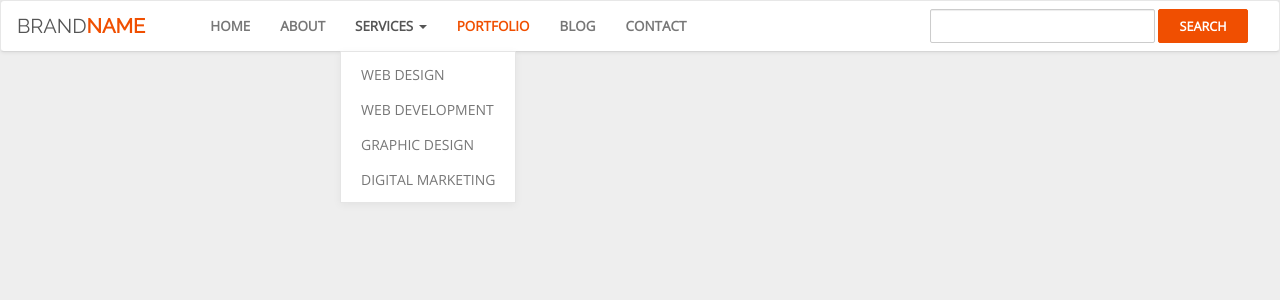
After one commit to Ammoh-Moringa/Hospital-management, a Django app: template hospital/templates/navbar.html in a window 1280 px wide, after a click on "SERVICES". The commit adds this page. Shown: the top 300 px of the page. Run offline with Django 3.2, Linux system fonts and the light colour scheme; the template is opened without the code that fills it, so the values that code supplies are empty; some libraries are stand-ins or nearby versions.

Commit message:
Add Navbar

```diff
--- a/hospital/templates/index.html
+++ b/hospital/templates/index.html
@@ -1 +1,4 @@
+{% extends 'base.html'%}
+{% block content %}
 <h1>Covid-19 Hospital Management</h1>
+{% endblock %}
--- /dev/null
+++ b/hospital/templates/navbar.html
@@ -0,0 +1,160 @@
+<!DOCTYPE html>
+<html lang="en">
+<head>
+<meta charset="utf-8">
+<meta http-equiv="X-UA-Compatible" content="IE=edge">
+<meta name="viewport" content="width=device-width, initial-scale=1">
+<title>Hospita-Management</title>
+<link href="https://fonts.googleapis.com/css?family=Raleway|Open+Sans" rel="stylesheet">
+<link rel="stylesheet" href="https://fonts.googleapis.com/icon?family=Material+Icons">
+<link rel="stylesheet" href="https://maxcdn.bootstrapcdn.com/font-awesome/4.7.0/css/font-awesome.min.css">
+<link rel="stylesheet" href="https://maxcdn.bootstrapcdn.com/bootstrap/3.3.7/css/bootstrap.min.css">
+<script src="https://ajax.googleapis.com/ajax/libs/jquery/1.12.4/jquery.min.js"></script>
+<script src="https://maxcdn.bootstrapcdn.com/bootstrap/3.3.7/js/bootstrap.min.js"></script>
+<style>
+	body {
+		background: #eeeeee;
+		font-family: 'Open Sans', sans-serif;
+	}
+    .form-inline {
+        display: inline-block;
+    }
+	.navbar {
+		font-size: 14px;
+		background: #fff;
+		padding-left: 16px;
+		padding-right: 16px;
+		border-bottom: 1px solid #d6d6d6;
+		box-shadow: 0 0 4px rgba(0,0,0,.1);
+	}
+	.navbar .navbar-brand {
+		color: #555;
+		padding-left: 0;
+		font-size: 20px;
+		padding-right: 50px;
+		font-family: 'Raleway', sans-serif;
+		text-transform: uppercase;
+	}
+	.navbar .navbar-brand b {
+		font-weight: bold;
+		color: #f04f01;
+	}
+	.navbar ul.nav li {
+		font-size: 96%;
+		font-weight: bold;
+		text-transform: uppercase;
+	}
+	.navbar ul.nav li.active a, .navbar ul.nav li.active a:hover, .navbar ul.nav li.active a:focus {
+		color: #f04f01 !important;
+		background: transparent !important;
+	}
+	.search-box {
+        position: relative;
+    }
+	.search-box input.form-control, .search-box .btn {
+		font-size: 14px;
+		border-radius: 2px !important;
+	}
+	.search-box .input-group-btn {
+		padding-left: 4px;
+	}
+	.search-box input.form-control:focus {
+		border-color: #f04f01;
+		box-shadow: 0 0 8px rgba(240,79,1,0.2);
+	}
+	.search-box .btn-primary, .search-box .btn-primary:active {
+		font-weight: bold;
+		background: #f04f01;
+		border-color: #f04f01;
+		text-transform: uppercase;
+		min-width: 90px;
+	}
+	.search-box .btn-primary:focus {
+		outline: none;
+		background: #eb4e01;
+		box-shadow: 0 0 8px rgba(240,79,1,0.2);
+	}
+	.search-box .btn span {
+		transform: scale(0.9);
+		display: inline-block;
+	}
+	.navbar ul li i {
+		font-size: 18px;
+	}
+	.navbar .dropdown-menu i {
+		font-size: 16px;
+		min-width: 22px;
+	}
+	.navbar .dropdown.open > a {
+		background: none !important;
+	}
+	.navbar .dropdown-menu {
+		border-radius: 1px;
+		border-color: #e5e5e5;
+		box-shadow: 0 2px 8px rgba(0,0,0,.05);
+	}
+	.navbar .dropdown-menu li a {
+		color: #777;
+		padding: 8px 20px;
+		line-height: normal;
+		font-size: 14px;
+	}
+	.navbar .dropdown-menu li a:hover, .navbar .dropdown-menu li a:active {
+		color: #333;
+	}
+	.navbar .navbar-form {
+		border: none;
+	}
+	@media (min-width: 992px){
+		.form-inline .input-group .form-control {
+			width: 225px;
+		}
+	}
+	@media (max-width: 992px){
+		.form-inline {
+			display: block;
+		}
+	}
+</style>
+</head>
+<body>
+<nav class="navbar navbar-default navbar-expand-lg navbar-light">
+	<div class="navbar-header">
+		<a class="navbar-brand" href="#">Brand<b>Name</b></a>
+		<button type="button" data-target="#navbarCollapse" data-toggle="collapse" class="navbar-toggle">
+			<span class="navbar-toggler-icon"></span>
+			<span class="icon-bar"></span>
+			<span class="icon-bar"></span>
+			<span class="icon-bar"></span>
+		</button>
+	</div>
+	<!-- Collection of nav links, forms, and other content for toggling -->
+	<div id="navbarCollapse" class="collapse navbar-collapse">
+		<ul class="nav navbar-nav">
+			<li><a href="#">Home</a></li>
+			<li><a href="#">About</a></li>
+			<li class="dropdown">
+				<a data-toggle="dropdown" class="dropdown-toggle" href="#">Services <b class="caret"></b></a>
+				<ul class="dropdown-menu">
+					<li><a href="#">Web Design</a></li>
+					<li><a href="#">Web Development</a></li>
+					<li><a href="#">Graphic Design</a></li>
+					<li><a href="#">Digital Marketing</a></li>
+				</ul>
+			</li>
+			<li class="active"><a href="#">Portfolio</a></li>
+			<li><a href="#">Blog</a></li>
+			<li><a href="#">Contact</a></li>
+		</ul>
+		<form class="navbar-form form-inline navbar-right ml-auto">
+			<div class="input-group search-box">
+				<input type="text" class="form-control">
+				<span class="input-group-btn">
+					<button type="button" class="btn btn-primary"><span>Search</span></button>
+				</span>
+			</div>
+		</form>
+	</div>
+</nav>
+</body>
+</html>
```
Also changed, not shown: hospital/templates/base.html (added, +62 -0 lines).
